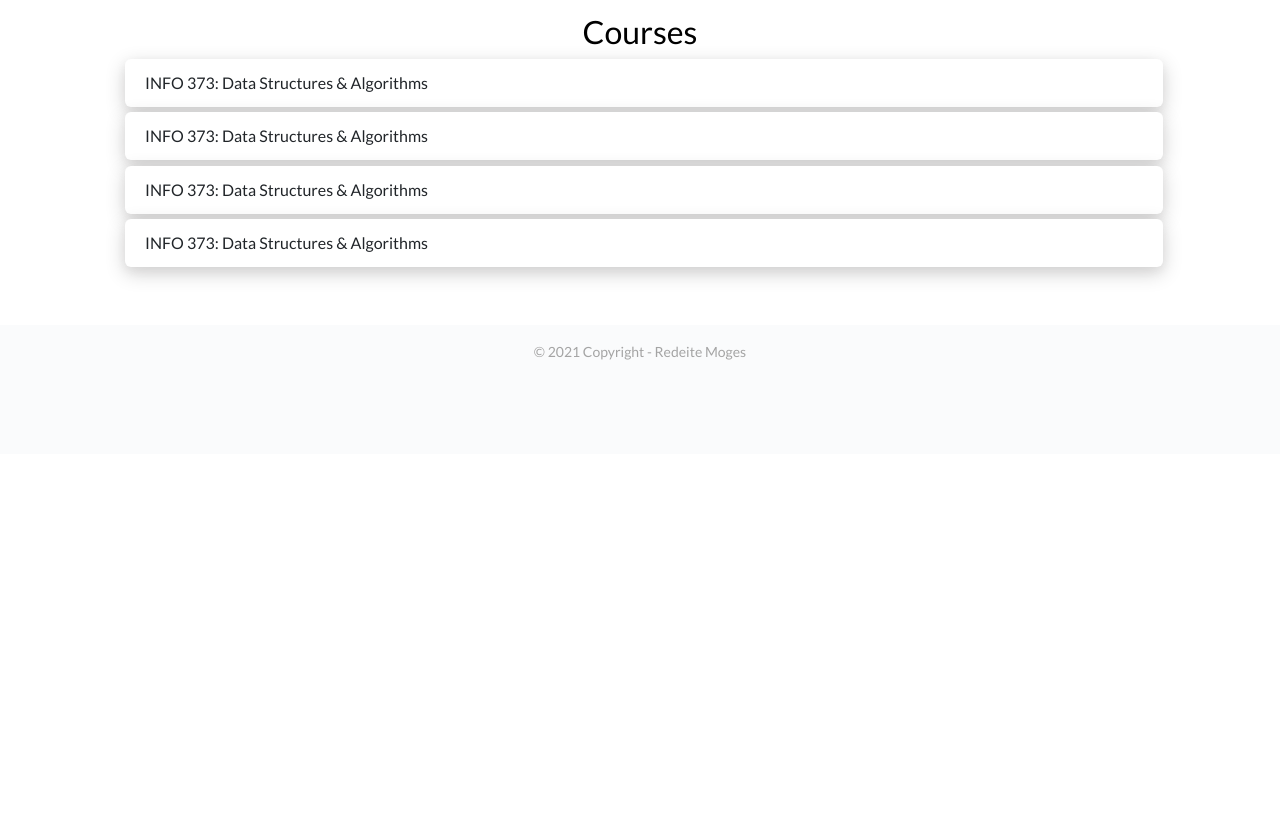
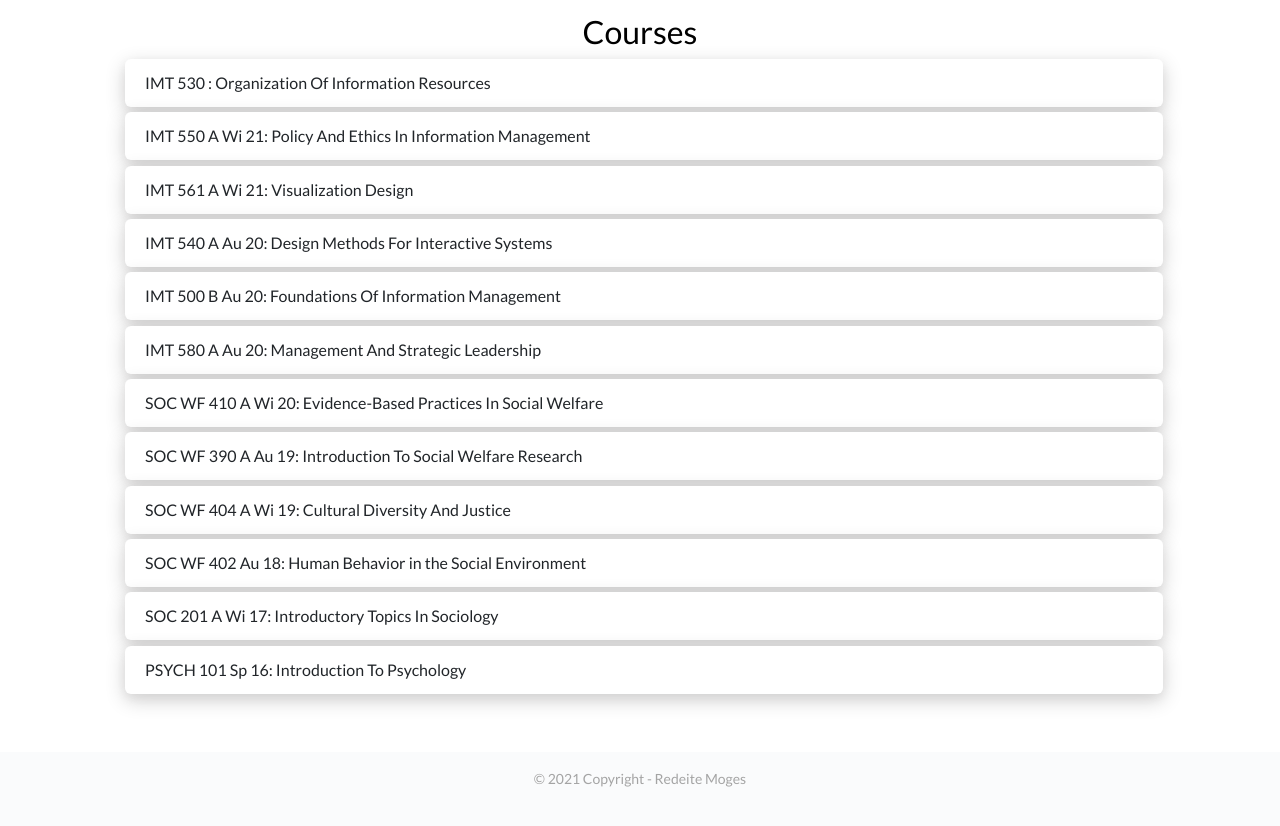
Before and after one commit to ReduProfile/redu.github.io, a plain HTML site: page index.html in a window 1280 px wide. Shown: the part 1945-2771 px from the top of the page. Before the commit the page ends 2399 px from the top, so only its background shows below. Drawn offline with nearby package versions, Linux system fonts and the light colour scheme.

Commit message:
more redesign content

```diff
--- a/index.html
+++ b/index.html
@@ -145,18 +145,18 @@
 
         </div>
         <ul>
-        <li class="list-group-item d-flex justify-content-between align-items-center">
-           INFO 373: Data Structures &amp; Algorithms
-         </li>
-         <li class="list-group-item d-flex justify-content-between align-items-center">
-          INFO 373: Data Structures &amp; Algorithms
-        </li>
-        <li class="list-group-item d-flex justify-content-between align-items-center">
-          INFO 373: Data Structures &amp; Algorithms
-        </li>
-        <li class="list-group-item d-flex justify-content-between align-items-center">
-          INFO 373: Data Structures &amp; Algorithms
-        </li>
+        <li class="list-group-item d-flex justify-content-between align-items-center">IMT 530 : Organization Of Information Resources</li>
+        <li class="list-group-item d-flex justify-content-between align-items-center">IMT 550 A Wi 21: Policy And Ethics In Information Management</li>
+          <li class="list-group-item d-flex justify-content-between align-items-center">IMT 561 A Wi 21: Visualization Design</li>
+            <li class="list-group-item d-flex justify-content-between align-items-center">IMT 540 A Au 20: Design Methods For Interactive Systems</li>
+              <li class="list-group-item d-flex justify-content-between align-items-center">IMT 500 B Au 20: Foundations Of Information Management</li>
+                <li class="list-group-item d-flex justify-content-between align-items-center"> IMT 580 A Au 20: Management And Strategic Leadership</li>
+                  <li class="list-group-item d-flex justify-content-between align-items-center">SOC WF 410 A Wi 20: Evidence-Based Practices In Social Welfare</li>
+                    <li class="list-group-item d-flex justify-content-between align-items-center">SOC WF 390 A Au 19: Introduction To Social Welfare Research</li>
+                      <li class="list-group-item d-flex justify-content-between align-items-center">SOC WF 404 A Wi 19: Cultural Diversity And Justice</li>
+                        <li class="list-group-item d-flex justify-content-between align-items-center"> SOC WF 402 Au 18: Human Behavior in the Social Environment</li>
+                          <li class="list-group-item d-flex justify-content-between align-items-center">SOC 201 A Wi 17: Introductory Topics In Sociology</li>
+                            <li class="list-group-item d-flex justify-content-between align-items-center">PSYCH 101 Sp 16: Introduction To Psychology</li>
       </ul>
       </section>
     </div>
```
